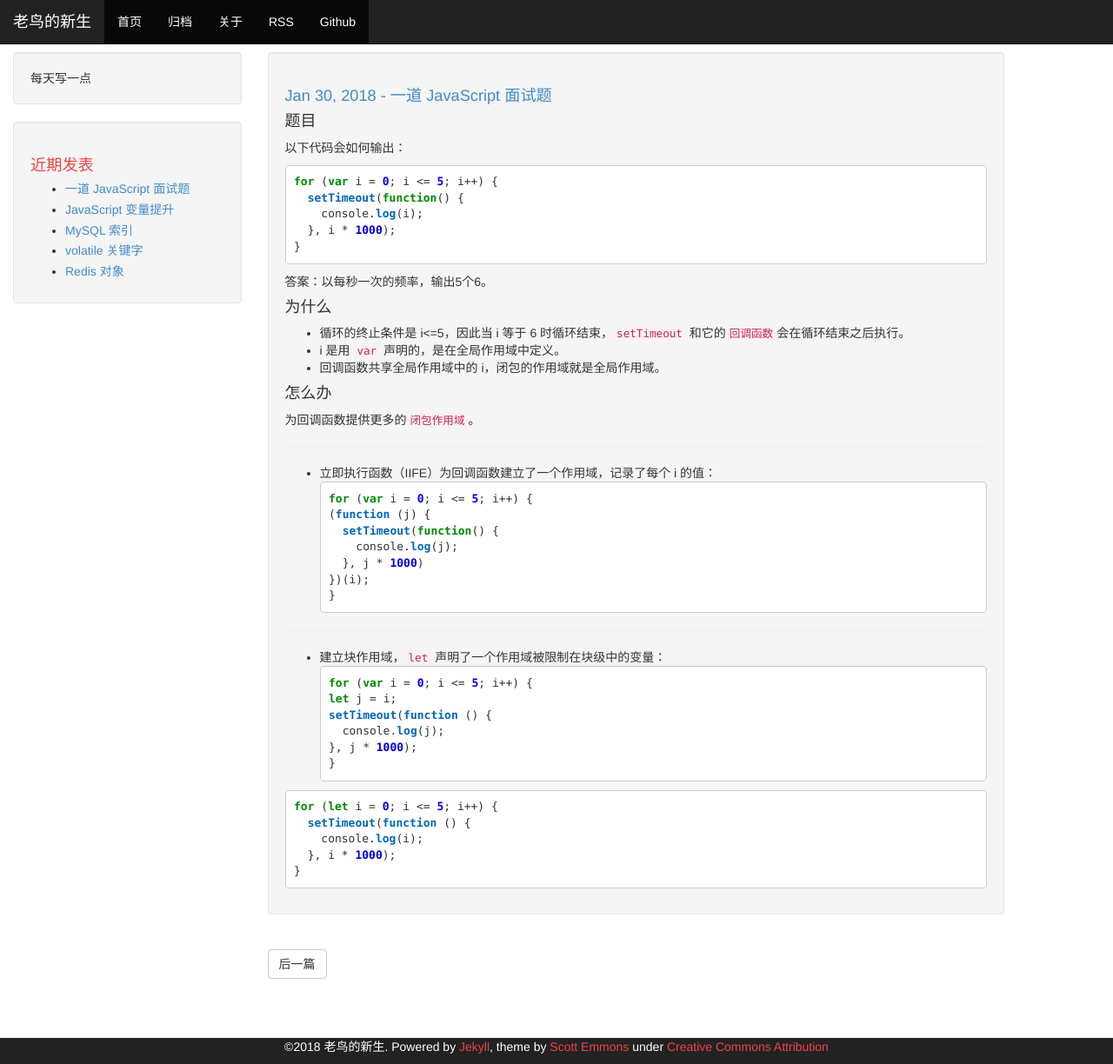
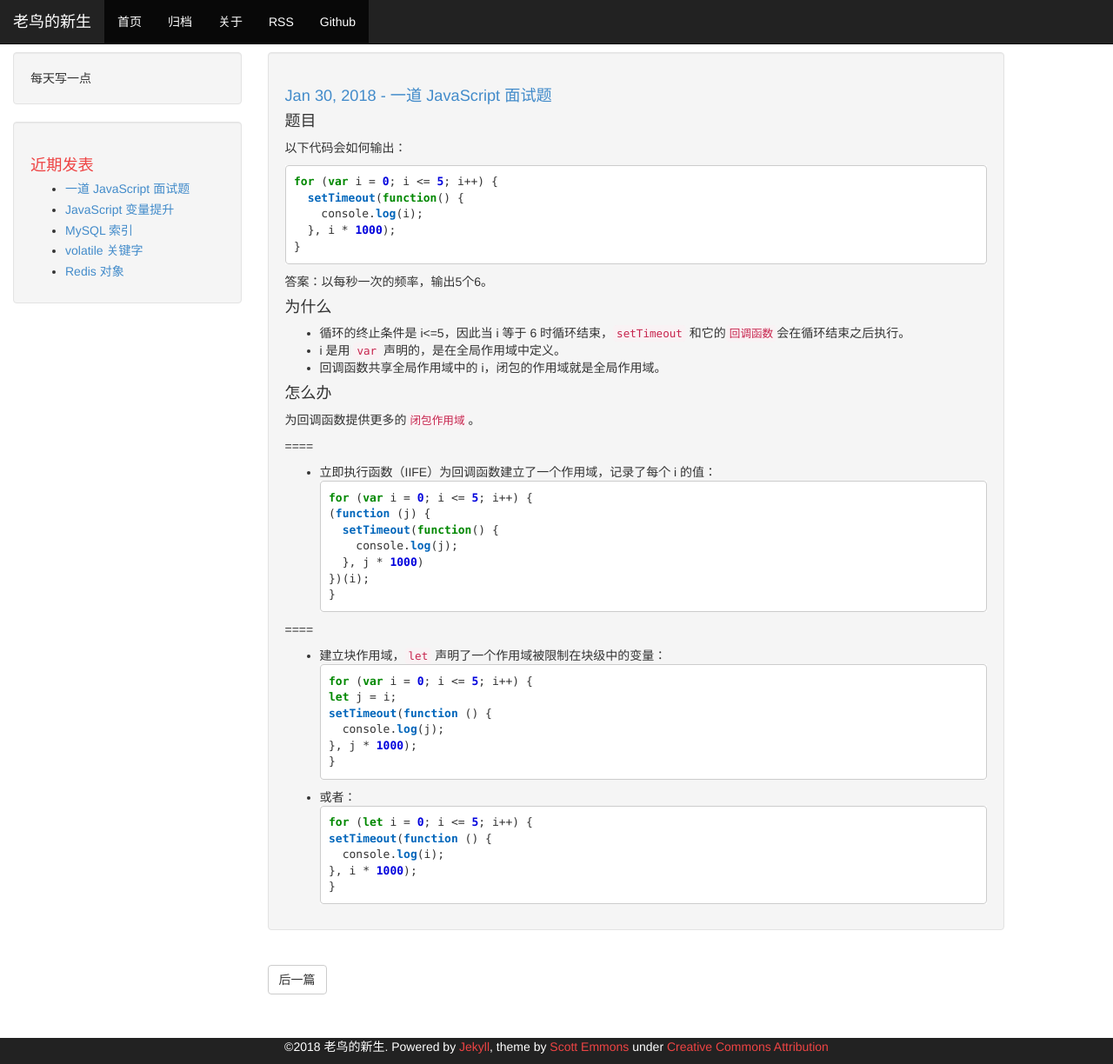
Before and after one commit to jyjsjd/jyjsjd.github.io, a Jekyll site: the page built from _posts/2018-01-30-js-interview.md, in a window 1280 px wide and 1224 px high. Shown: the whole window at 87% size. Built offline with Jekyll 4.4.1, drawn with Linux system fonts in a browser that asks for light colours.

Commit message:
js hoist

````diff
--- a/_posts/2018-01-30-js-interview.md
+++ b/_posts/2018-01-30-js-interview.md
@@ -28,7 +28,7 @@ for (var i = 0; i <= 5; i++) {
 #### 怎么办
 为回调函数提供更多的`闭包作用域`。
 
-----
+====
 
 * 立即执行函数（IIFE）为回调函数建立了一个作用域，记录了每个 i 的值：
 ```javascript
@@ -41,7 +41,7 @@ for (var i = 0; i <= 5; i++) {
 }
 ```
 
-----
+====
 
 * 建立块作用域，`let` 声明了一个作用域被限制在块级中的变量：
 ```javascript
@@ -53,6 +53,7 @@ for (var i = 0; i <= 5; i++) {
 }
 ```
 
+* 或者：
 ```javascript
 for (let i = 0; i <= 5; i++) {
   setTimeout(function () {
````
